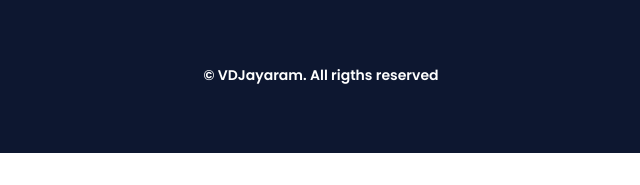
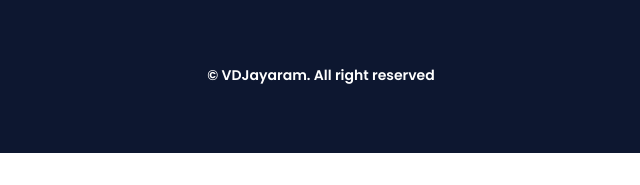
Before and after one commit to jayaramcodes/jayaram-portfolio, a plain HTML site: page index.html in a window 1280 px wide. Shown: the part 3070-3255 px from the top of the page, 319-959 px from the left. Drawn offline with nearby package versions, Linux system fonts and the light colour scheme.

Commit message:
third-commit

```diff
--- a/index.html
+++ b/index.html
@@ -204,7 +204,7 @@
                     <!-- <i class='bx bxl-instagram' ></i></a> -->
                 <!-- <a href="#" class="footer__icon"><i class='bx bxl-twitter' ></i></a> -->
             </div>
-            <p class="footer__copy">&#169; VDJayaram. All rigths reserved</p>
+            <p class="footer__copy">&#169; VDJayaram. All right reserved</p>
         </footer>
 
 
```
